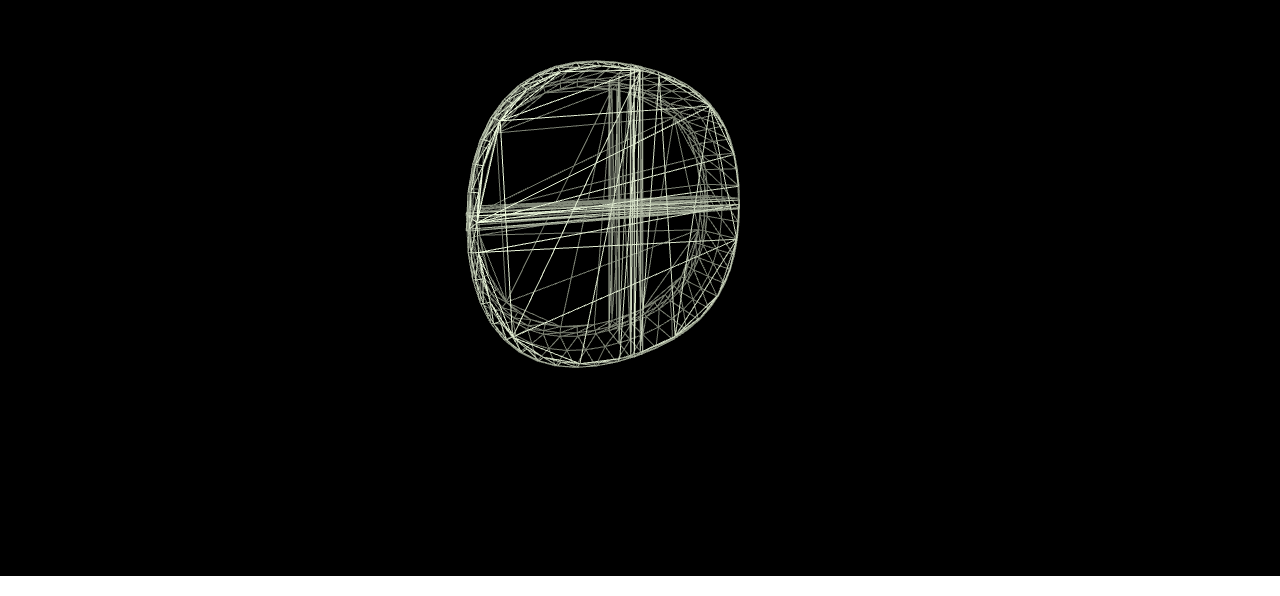
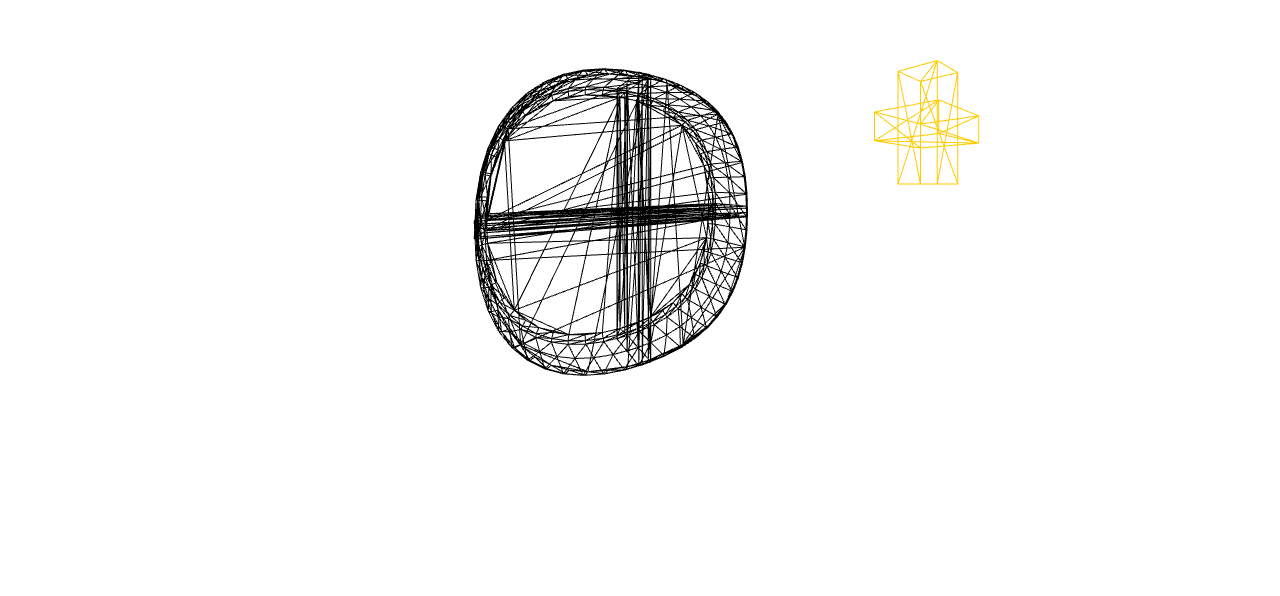
Before and after one commit to nicoladl/threejs-logo, a plain HTML site: page index.html in a window 1280 px wide. Shown: the part 224-820 px from the top of the page. Drawn offline with Linux system fonts and the light colour scheme; animation ran at ten frames a second.

Commit message:
added plus

```diff
--- a/index.html
+++ b/index.html
@@ -1,12 +1,12 @@
 <!DOCTYPE html>
 <html>
 <head>
-    <title>threejs - geometry</title>
+  <title>Octoplus logo</title>
 
   <style>
   body{
-      margin: 0;
-      overflow: hidden;
+    margin: 0
+    overflow: hidden
   }
 </style>
 </head>
@@ -15,102 +15,112 @@
   <canvas id="myCanvas"></canvas>
 
   <script src="three.js"></script>
-
   <script>
 
     function addControls() {
-            controls = new THREE.TrackballControls(camera, renderer.domElement);
+      controls = new THREE.TrackballControls(camera, renderer.domElement)
 
-            controls.rotateSpeed = 1;
-            controls.zoomSpeed = .5;
-            controls.panSpeed = 1;
+      controls.rotateSpeed = 1
+      controls.zoomSpeed = .5
+      controls.panSpeed = 1
 
-            controls.noZoom = false;
-            controls.noPan = false;
-            controls.noRotate = false;
+      controls.noZoom = false
+      controls.noPan = false
+      controls.noRotate = false
 
-            controls.staticMoving = false;
-            controls.dynamicDampingFactor = 0.3;
+      controls.staticMoving = false
+      controls.dynamicDampingFactor = 0.3
 
     }
 
     var renderer,
         scene,
         camera,
-        myCanvas = document.getElementById('myCanvas');
+        myCanvas = document.getElementById('myCanvas')
 
     //RENDERER
-    renderer = new THREE.WebGLRenderer({canvas: myCanvas, antialias: true});
-    renderer.setClearColor(0x000000);
-    renderer.setPixelRatio(window.devicePixelRatio);
-    renderer.setSize(window.innerWidth, window.innerHeight);
+    renderer = new THREE.WebGLRenderer({canvas: myCanvas, antialias: true})
+    renderer.setClearColor(0xffffff)
+    renderer.setPixelRatio(window.devicePixelRatio)
+    renderer.setSize(window.innerWidth, window.innerHeight)
 
     //CAMERA
-    camera = new THREE.PerspectiveCamera(470, window.innerWidth / window.innerHeight, 0.1, 300);
+    camera = new THREE.PerspectiveCamera(470, window.innerWidth / window.innerHeight, 0.1, 300)
 
     //SCENE
-    scene = new THREE.Scene();
+    scene = new THREE.Scene()
 
     //LIGHTS
-    var light = new THREE.AmbientLight(0xffffff, 0.5);
-    scene.add(light);
+    var light = new THREE.AmbientLight(0x000000, 0.5)
+    scene.add(light)
 
-    var light2 = new THREE.PointLight(0xffffff, 0.5);
-    scene.add(light2);
+    var light2 = new THREE.PointLight(0x000000, 0.5)
+    scene.add(light2)
 
-    var x = -25;
-    var y = -25;
-    var letter = new THREE.Shape();
-    letter.moveTo( x, y + 20 );
-    letter.lineTo( x, y + 20 );
-    letter.quadraticCurveTo( x, y + 40, x + 20, y + 40 );
-    letter.lineTo( x + 20, y );
-    letter.quadraticCurveTo( x, y, x, y + 20 );
-    letter.lineTo( x + 40, y + 20 );
-    letter.quadraticCurveTo( x + 40, y, x + 20, y );
-    letter.lineTo( x + 20, y + 40 );
-    letter.quadraticCurveTo( x + 40, y + 40, x + 40, y + 20 );
+    var x = -25
+    var y = -25
+    var letter = new THREE.Shape()
+    letter.moveTo( x, y + 20 )
+    letter.lineTo( x, y + 20 )
+    letter.quadraticCurveTo( x, y + 40, x + 20, y + 40 )
+    letter.lineTo( x + 20, y )
+    letter.quadraticCurveTo( x, y, x, y + 20 )
+    letter.lineTo( x + 40, y + 20 )
+    letter.quadraticCurveTo( x + 40, y, x + 20, y )
+    letter.lineTo( x + 20, y + 40 )
+    letter.quadraticCurveTo( x + 40, y + 40, x + 40, y + 20 )
 
-    // var letterHole = new THREE.Path();
-    // letterHole.moveTo( x + 20, y + 20 );
-    // letterHole.lineTo( x, y );
-    // letterHole.quadraticCurveTo( x, y + 20, x + 10, y + 20 );
-    // letterHole.lineTo( x + 10, y );
-    // letterHole.quadraticCurveTo( x, y, x, y + 10 );
-    // letterHole.lineTo( x + 20, y + 10 );
-    // letterHole.quadraticCurveTo( x + 20, y, x + 10, y );
-    // letterHole.lineTo( x + 10, y + 20 );
-    // letterHole.quadraticCurveTo( x + 20, y + 20, x + 20, y + 10 );
+    // var letterHole = new THREE.Path()
+    // letterHole.moveTo( x, y + 20 )
+    // letterHole.lineTo( x, y + 20 )
+    // letterHole.quadraticCurveTo( x, y + 20, x, y + 20 )
+    // letterHole.lineTo( x, y )
+    // letterHole.quadraticCurveTo( x, y, x, y + 20 )
+    // letterHole.lineTo( x + 40, y + 20 )
+    // letterHole.quadraticCurveTo( x + 40, y, x, y )
+    // letterHole.lineTo( x, y + 20 )
+    // letterHole.quadraticCurveTo( x + 40, y + 40, x + 40, y + 20 )
 
     // // punch the hole
-    // letter.holes.push(letterHole);
+    // letter.holes.push(letterHole)
 
-    var extrudeSettings = { amount: 8, bevelEnabled: true, bevelSegments: 2, steps: 2, bevelSize: 1, bevelThickness: 1 };
-    var geometry = new THREE.ExtrudeGeometry( letter, extrudeSettings );    //ExtrudeGeometry(shapes, options)
+    var extrudeSettings = { amount: 8, bevelEnabled: true, bevelSegments: 2, steps: 2, bevelSize: 1, bevelThickness: 1 }
+    var geometry = new THREE.ExtrudeGeometry( letter, extrudeSettings )
 
-    var material = new THREE.MeshLambertMaterial({color: 0xF3FFE2, wireframe: true});
-    var mesh = new THREE.Mesh(geometry, material);
-    mesh.position.z = -50;
+    var materialOctoplus = new THREE.MeshLambertMaterial({ color: 0xF3FFE2, wireframe: true })
+    var materialPlus = new THREE.MeshBasicMaterial({ color: 0xffcb00, wireframe: true });
 
-    var geometry2 = new THREE.BoxGeometry( 1, 1, 1 );
-    var material = new THREE.MeshBasicMaterial( { color: 0x00ff00 } );
-    var cube = new THREE.Mesh( geometry2, material );
-    scene.add( cube );
+    var octoplus = new THREE.Mesh(geometry, materialOctoplus)
+    octoplus.position.z = -50
 
-    scene.add(mesh);
+    var plus1 = new THREE.BoxGeometry( 20, 5, 8 );
+    var plusHorizontal = new THREE.Mesh( plus1, materialPlus );
+    plusHorizontal.position.z = -50
+    plusHorizontal.position.x = 50
+    plusHorizontal.position.y = 10
 
+    var plus1 = new THREE.BoxGeometry( 10, 20, 5);
+    var plusVertical = new THREE.Mesh( plus1, materialPlus );
+    plusVertical.position.z = -50
+    plusVertical.position.x = 50
+    plusVertical.position.y = 10
+
+    scene.add(plusHorizontal);
+    scene.add(plusVertical);
+    scene.add(octoplus)
 
     //RENDER LOOP
-    render();
+    render()
 
-    var delta = 0;
+    var delta = 0
     function render() {
-    	// mesh.rotation.x += 0.01;
-    	mesh.rotation.y += 0.01;
+    	// mesh.rotation.x += 0.01
+      octoplus.rotation.y += 0.01
+      plusHorizontal.rotation.y += 0.01
+    	plusVertical.rotation.y += 0.01
 
-    	renderer.render(scene, camera);
-
-    	requestAnimationFrame(render);
+    	renderer.render(scene, camera)
+    	requestAnimationFrame(render)
     }
 
   </script>
```
Lines whose indentation alone changed are shown as unchanged.
